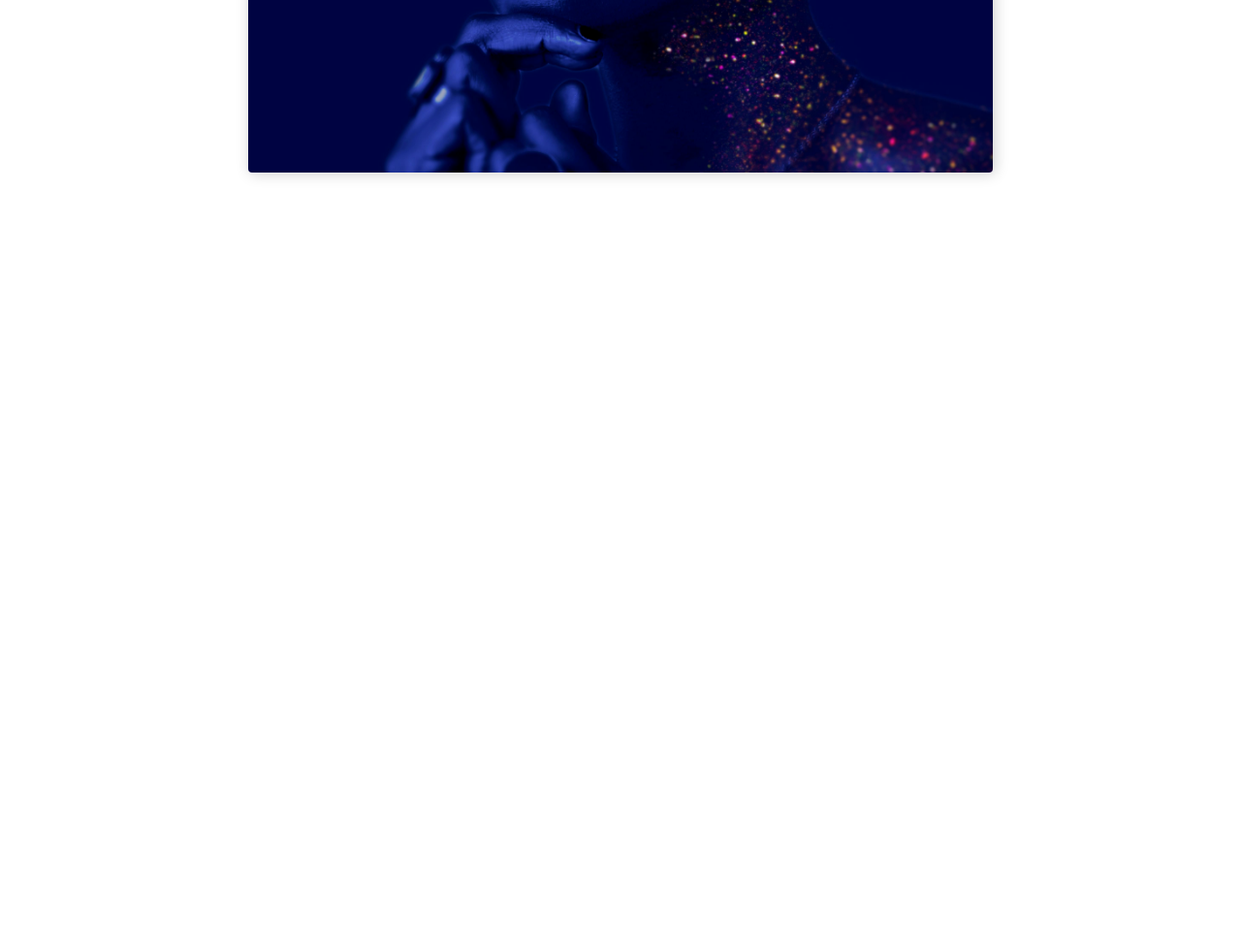
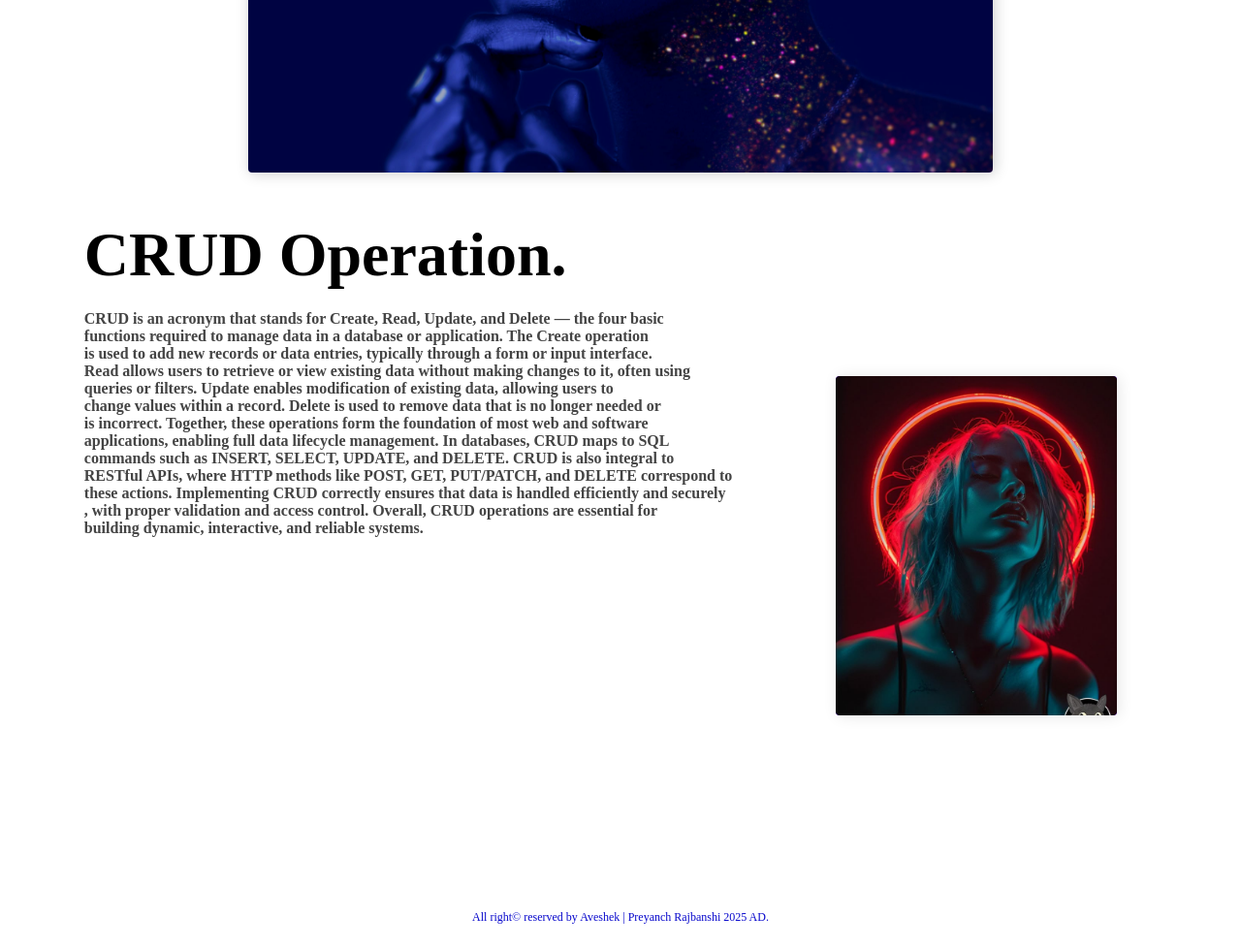
Before and after one commit to aveshek-rajbanshi/crudPHP, a PHP site: page /crudPHP/ in a window 1280 px wide. Shown: the part 622-1600 px from the top of the page at 97% size. Run offline with PHP 8.4, Linux system fonts and the light colour scheme.

Commit message:
07-commit is to add new content in the landing-page.

```diff
--- a/index.php
+++ b/index.php
@@ -13,7 +13,7 @@
   <div class="overlay">
     <div class="overlay-menu">
       <ul>
-        <li><a href="#">Home</a></li>
+        <li><a href="index.php">Home</a></li>
         <li><a href="#">About</a></li>
         <br><br>
         <li><a href="create.php" class="crudLink">Create</a></li>
@@ -37,11 +37,36 @@
 
     </div>
 
-<div class="section"></div>
+<div id="content">
+  <h2>CRUD Operation.</h2>
+  <div id="paragraph-container">
+    <p>CRUD is an acronym that stands for Create, Read, Update, and Delete — the four basic<br>
+     functions required to manage data in a database or application. The Create operation<br>
+     is used to add new records or data entries, typically through a form or input interface.<br>
+      Read allows users to retrieve or view existing data without making changes to it, often using<br>
+       queries or filters. Update enables modification of existing data, allowing users to<br>
+        change values within a record. Delete is used to remove data that is no longer needed or<br>
+        is incorrect. Together, these operations form the foundation of most web and software<br>
+         applications, enabling full data lifecycle management. In databases, CRUD maps to SQL<br>
+         commands such as INSERT, SELECT, UPDATE, and DELETE. CRUD is also integral to<br>
+         RESTful APIs, where HTTP methods like POST, GET, PUT/PATCH, and DELETE correspond to<br>
+          these actions. Implementing CRUD correctly ensures that data is handled efficiently and securely<br>,
+           with proper validation and access control. Overall, CRUD operations are essential for<br>
+           building dynamic, interactive, and reliable systems.</p>
+  </div>
+</div>
+
+<div class="crudimg-container">
+  <img src="image/rinng.jpg" alt="model1">
+</div>
+
+<div class="footer">
+  <p>All right&copy; reserved by Aveshek | Preyanch Rajbanshi 2025 AD.</p>
+</div>
   </div>
 
   <script src="https://cdnjs.cloudflare.com/ajax/libs/gsap/3.13.0/gsap.min.js"></script>
-  <script src="https://cdnjs.cloudflare.com/ajax/libs/gsap/3.13.0/ScrollTrigger.min.js" integrity="sha512-P2IDYZfqSwjcSjX0BKeNhwRUH8zRPGlgcWl5n6gBLzdi4Y5/0O4zaXrtO4K9TZK6Hn1BenYpKowuCavNandERg==" crossorigin="anonymous" referrerpolicy="no-referrer"></script>
+  <script src="https://cdnjs.cloudflare.com/ajax/libs/gsap/3.13.0/ScrollTrigger.min.js"></script>
   <script src="scripting/index.js"></script>
 </body>
 </html>
--- a/styling/index.css
+++ b/styling/index.css
@@ -150,8 +150,71 @@ ul li .crudLink{
     object-fit: cover;
 }
 
-.section,.section2{
+#content{
+    position: relative;
     height: 100vh;
     width: 100vw;
+    font-family: "Poppins";
+    padding: 3% 6%;
     background-color: #fff;
 }
+
+#content h2{
+    font-size: 4rem;
+    font-weight: 680;
+    padding: 10px;
+    animation: line 1s ease;
+}
+
+#paragraph-container{
+    padding: 10px;
+}
+
+#paragraph-container p{
+    font-size: 16px;
+    font-weight: 600;
+    color: #444;
+}
+
+.crudimg-container{
+    position: absolute;
+    bottom: 15%;
+    right: 10%;
+    height: 350px;
+    width: 290px;
+    border-radius: 4px;
+    background-color: rgb(98, 0, 255);
+    box-shadow: 2px 1px 15px rgba(0, 0, 0, 0.1);
+}
+
+.crudimg-container img{
+    cursor: pointer;
+    height: 100%;
+    width: 100%;
+    object-fit: cover;
+    border-radius: 4px;
+    transition: all 0.5s ease;
+}
+
+.crudimg-container img:hover{
+    filter: grayscale(1);
+}
+
+.footer{
+    position: absolute;
+    bottom: 0;
+    left: 0;
+    height: 8vh;
+    width: 100%;
+    display: flex;
+    justify-content: center;
+    align-items: center;
+    /* background-color: red; */
+}
+
+.footer p{
+    font-family: "Poppins";
+    font-size: 12px;
+    color: #0808cc;
+    text-align: center;
+}
```
Also changed, not shown: image/rinng.jpg (added).
